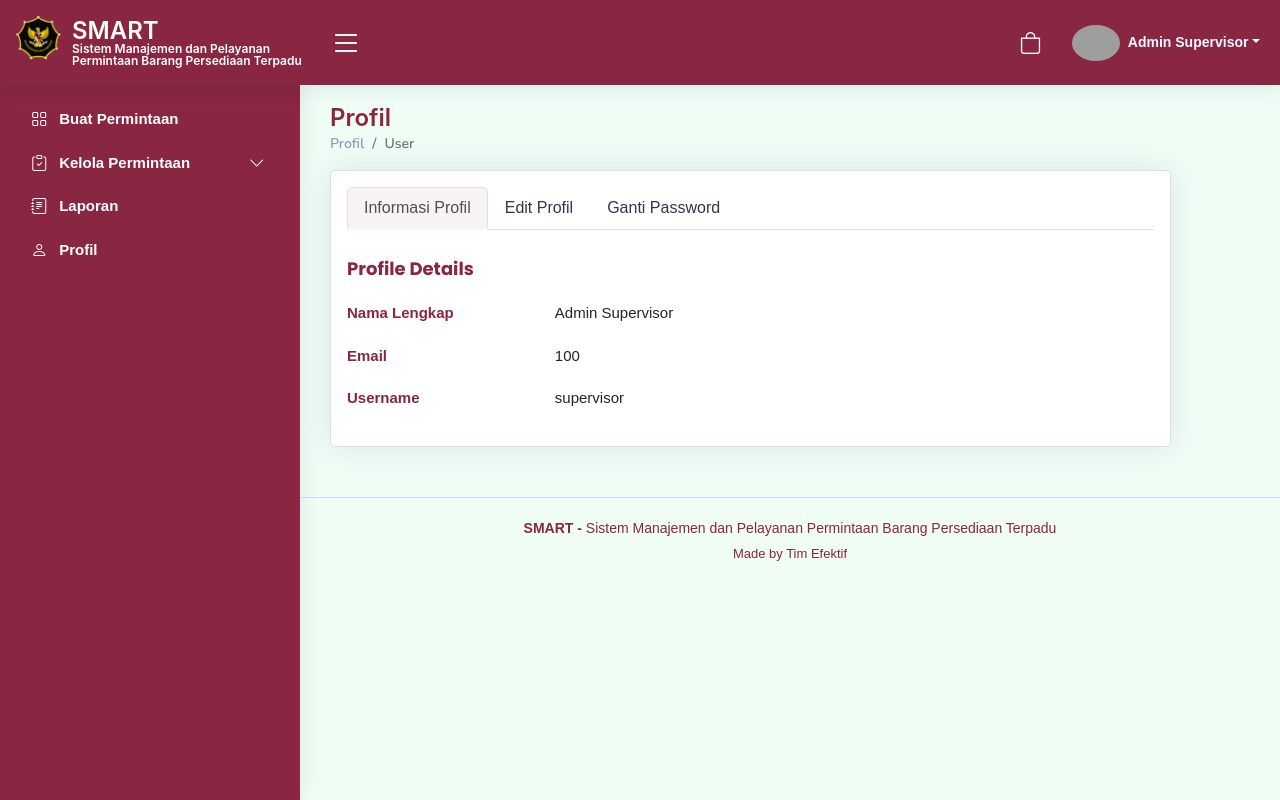
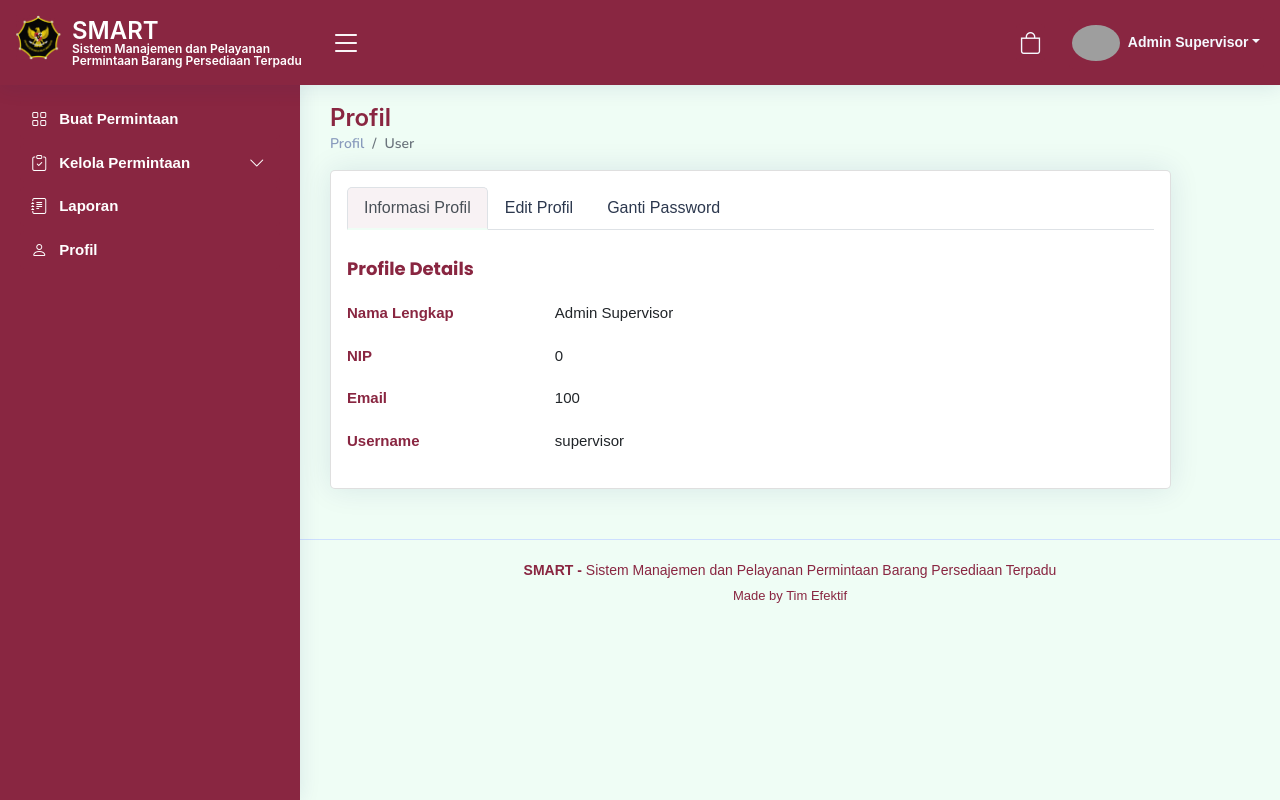
Before and after one commit to Zidsly/Inventory-Kemensetneg, a PHP site: page /profilUser.php in a window 1280 px wide. Run offline with PHP 8.4, Linux system fonts and the light colour scheme; a user stored in the database is signed in; data that the repository does not hold is empty; some libraries are stand-ins or nearby versions; grey boxes are pictures that could not be loaded.

Commit message:
nip user

```diff
--- a/profilUser.php
+++ b/profilUser.php
@@ -12,6 +12,7 @@ if (!isset($_SESSION['masuk']) || ($_SESSION['masuk'] !== true) || ($_SESSION['r
 $username = $_SESSION['username'];
 $id_user = $_SESSION['id_user'];
 $nama_lengkap = $_SESSION['nama_lengkap'];
+$nip = $_SESSION['nip'];
 
 // Lanjutkan dengan konten halaman indexUser.php
 // ...
@@ -236,6 +237,11 @@ $nama_lengkap = $_SESSION['nama_lengkap'];
                   </div>
 
                   <div class="row">
+                    <div class="col-lg-3 col-md-4 label">NIP</div>
+                    <div class="col-lg-9 col-md-8"><?php echo $nip; ?></div>
+                  </div>
+
+                  <div class="row">
                     <div class="col-lg-3 col-md-4 label">Email</div>
                     <div class="col-lg-9 col-md-8"><?php echo $id_user; ?></div>
                   </div>
```
